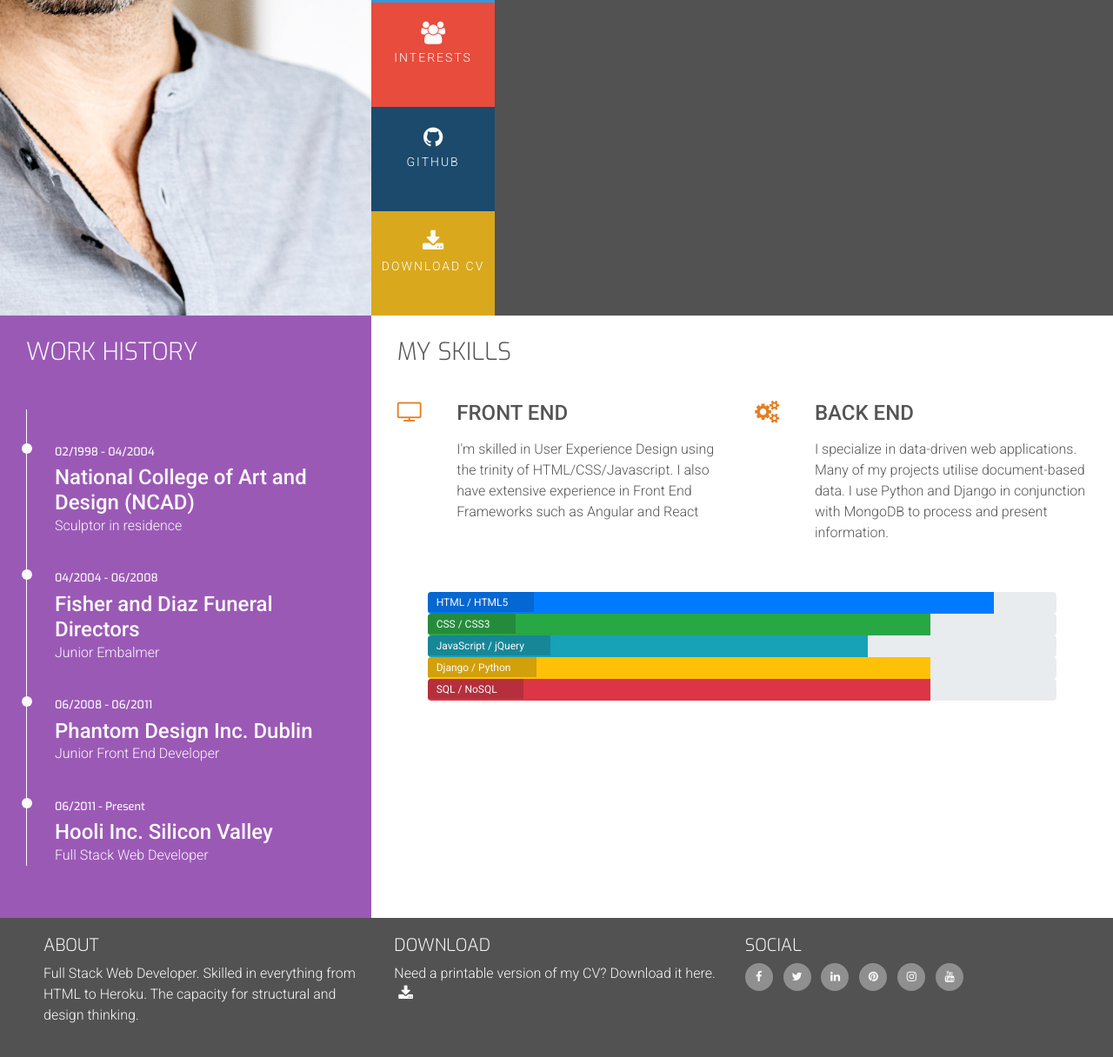
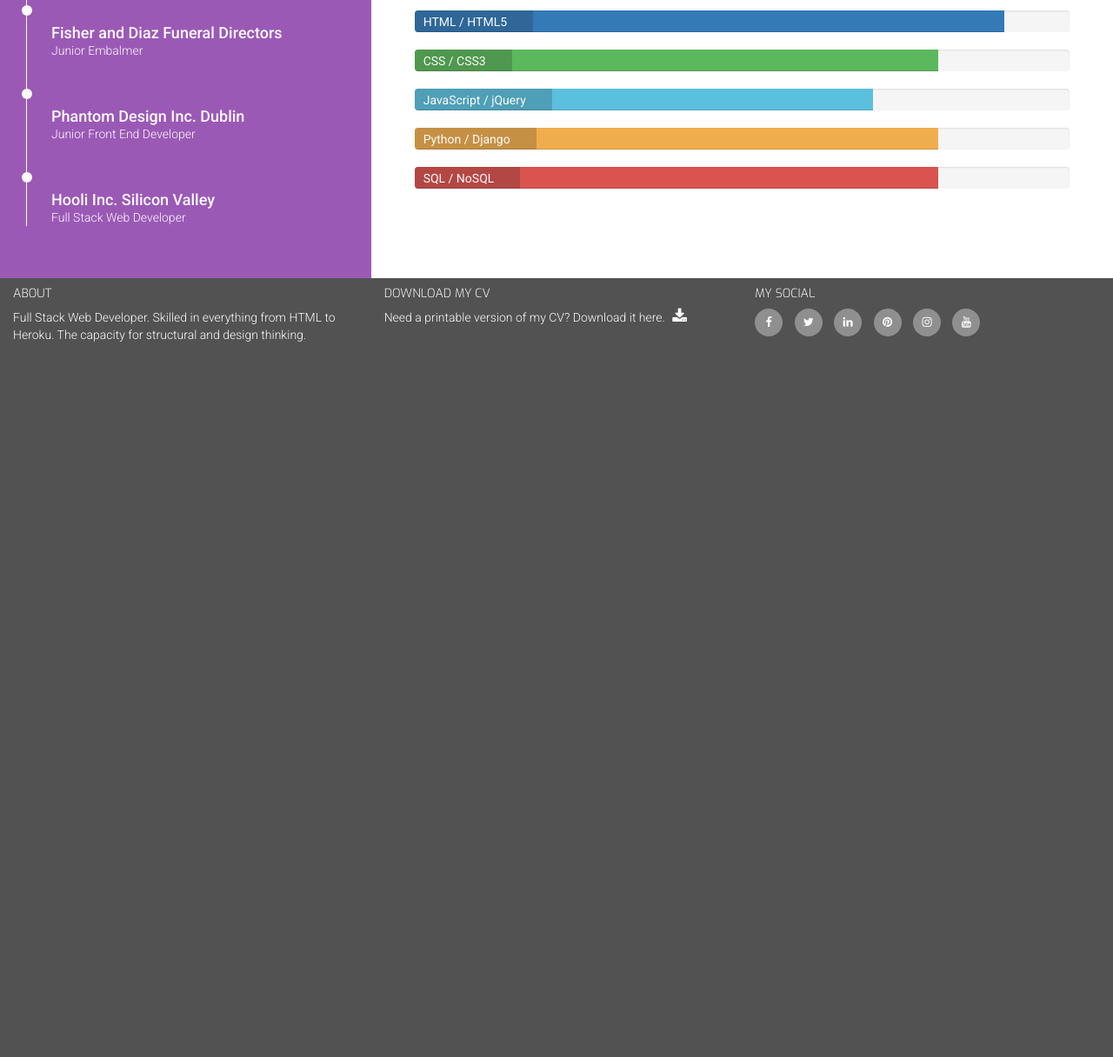
Before and after one commit to davidelan/davide-cv, a plain HTML site: page resume.html in a window 1280 px wide. Shown: the part 606-1822 px from the top of the page at 87% size. After the commit the page ends 1046 px from the top, so only its background shows below. Drawn offline with nearby package versions, Linux system fonts and the light colour scheme.

Commit message:
Update resume.html

```diff
--- a/resume.html
+++ b/resume.html
@@ -1,29 +1,26 @@
 <!DOCTYPE html>
-<html lang="en">
+<html>
     <head>
-    <meta charset="UTF-8">
-    <meta name="viewport" content="width=device-width, initial-scale=1.0">
-    <meta http-equiv="X-UA-Compatible" content="ie=edge">
-    <link rel="stylesheet" href="https://maxcdn.bootstrapcdn.com/bootstrap/4.2.1/css/bootstrap.min.css" type="text/css" />
+        <link rel="stylesheet" href="https://maxcdn.bootstrapcdn.com/bootstrap/3.3.7/css/bootstrap.min.css" type="text/css" />
         <link rel="stylesheet" href="https://maxcdn.bootstrapcdn.com/font-awesome/4.7.0/css/font-awesome.min.css" type="text/css" />
         <link rel="stylesheet" href="https://cdnjs.cloudflare.com/ajax/libs/hover.css/2.1.1/css/hover-min.css" type="text/css" />
-    <link rel="stylesheet" href="assets/css/style.css">
-    <title>Davide</title>
+        <link rel="stylesheet" href="assets/css/style.css" type="text/css" />
     </head>
     <body>
-    <header>
-        <div class="row no-gutters">
-            <a class="col-md-4 logo" href="index.html"></a>
+        <header class="container-fluid">
+            <div class="row">
+                <a href="index.html">
+                    <div class="col-md-4 logo"></div>
+                </a>
                 <div class="col-md-8">
-                <div class="row no-gutters bg-color-name-title">
-                    <div class="col heading">
+                    <div class="row bg-color-name-title">
+                        <div class="heading">
                             <h1 class="name">Davide Laneri</h1>
-                        <h2 class="title"> Full Stack Developer</h2>
+                            <h2 class="title">Full Stack Developer</h2>
                         </div>
                     </div>
-                <div class="row no-gutters">
-                    <div class="col">
-                        <ul id="nav" class="list-inline menucontainer">
+                    <div class="row">
+                        <ul id="nav" class="list-inline clearfix">
                             <li class="col-xs-6 col-sm-2 ui-menu-color-home menuitem">
                                 <a href="index.html" class="hvr-sweep-to-bottom"><i class="fa fa-home" aria-hidden="true"></i><span>Home</span></a>
                             </li>
@@ -48,47 +45,45 @@
             </div>
         </header>
         <section class="container-fluid">
+            <div class="row row-table">
+                <div class="col-xs-12 col-sm-12 col-md-4 bg-color-work-history section-column">
                     <div class="row">
-            <div class="col-md-4 bg-color-work-history section-column">
-                <div class="row">
-                    <div class="col-12">
-                        <h3 class="history-heading uppercase">
-                            Work History
-                        </h3>
+                        <div class="col-md-12">
+                            <h3 class="history-heading uppercase">Work History</h3>
                         </div>
                     </div>
                     <div class="history-items">
-                    <div class="timeline-item" data-dates="02/1998 - 04/2004">
+                        <div class="timeline-item" dates="02/1998 - 04/2004">
                             <h4>National College of Art and Design (NCAD)</h4>
                             <p>Sculptor in residence</p>
                         </div>
-                    <div class="timeline-item" data-dates="04/2004 - 06/2008">
+                        <div class="timeline-item" dates="04/2004 - 06/2008">
                             <h4>Fisher and Diaz Funeral Directors</h4>
                             <p>Junior Embalmer</p>
                         </div>
-                    <div class="timeline-item" data-dates="06/2008 - 06/2011">
+                        <div class="timeline-item" dates="06/2008 - 06/2011">
                             <h4>Phantom Design Inc. Dublin</h4>
                             <p>Junior Front End Developer</p>
                         </div>
-                    <div class="timeline-item" data-dates="06/2011 - Present">
+                        <div class="timeline-item" dates="06/2011 - Present">
                             <h4>Hooli Inc. Silicon Valley</h4>
                             <p>Full Stack Web Developer</p>
                         </div>
                     </div>
                 </div>
-            <div class="col-md-8 bg-color-three-reasons section-column">
+                <div class="col-xs-12 col-sm-12 col-md-8 bg-color-three-reasons section-column">
                     <div class="row">
-                    <div class="col">
+                        <div class="col-md-12">
                             <h3 class="section-heading uppercase">My Skills</h3>
                         </div>
                     </div>
                     <div class="row">
-                    <div class="col-10 offset-1 offset-sm-0 col-sm-4 col-md-6">
+                            <div class="col-xs-10 col-xs-offset-1 col-sm-offset-0 col-sm-4 col-md-6">
                                 <div class="row">
-                            <div class="col-2">
+                                    <div class="col-xs-2 col-sm-2  col-md-2">
                                         <i class="three-reasons-icon fa fa-tv" aria-hidden="true"></i>
                                     </div>
-                            <div class="col-10">
+                                    <div class="col-xs-10 col-sm-10">
                                         <h4 class="three-reasons-heading uppercase">Front End</h4>
                                         <p>
                                             I'm skilled in User Experience Design using the trinity of HTML/CSS/Javascript. I also have extensive experience in Front End Frameworks such as Angular and React
@@ -96,12 +91,12 @@
                                     </div>
                                 </div>
                             </div>
-                    <div class="col-10 offset-1 offset-sm-0 col-sm-4 col-md-6">
+                            <div class="col-xs-10 col-xs-offset-1 col-sm-offset-0 col-sm-4 col-md-6">
                                 <div class="row">
-                            <div class="col-2">
+                                    <div class="col-xs-2 col-sm-2  col-md-2">
                                         <i class="three-reasons-icon fa fa-gears" aria-hidden="true"></i>
                                     </div>
-                            <div class="col-10">
+                                    <div class="col-xs-10 col-sm-10">
                                         <h4 class="three-reasons-heading uppercase">Back End</h4>
                                         <p>
                                             I specialize in data-driven web applications. Many of my projects utilise document-based data. I use Python and Django in conjunction with MongoDB to process and present information.
@@ -111,34 +106,33 @@
                             </div>
                         </div>
                         <div class="row progress-section">
-                    <div class="col">
                             <div class="progress">
-                            <div class="progress-bar" role="progressbar" aria-valuenow="90" aria-valuemin="0" aria-valuemax="100" style="width:90%;">
-                                <span class="sr-only">90% complete</span>
+                                <div class="progress-bar" role="progressbar" aria-valuenow="90" aria-valuemin="0" aria-valuemax="100" style="width:90%">
+                                    <span class="sr-only"> 90% complete</span>
                                 </div>
                                 <span class="progress-type">HTML / HTML5</span>
                             </div>
                             <div class="progress">
-                            <div class="progress-bar bg-success" role="progressbar" aria-valuenow="80" aria-valuemin="0" aria-valuemax="100" style="width:80%;">
-                                <span class="sr-only">80% complete</span>
+                                <div class="progress-bar progress-bar-success" role="progressbar" aria-valuenow="80" aria-valuemin="0" aria-valuemax="100" style="width:80%">
+                                    <span class="sr-only"> 80% complete</span>
                                 </div>
                                 <span class="progress-type">CSS / CSS3</span>
                             </div>
                             <div class="progress">
-                            <div class="progress-bar bg-info" role="progressbar" aria-valuenow="70" aria-valuemin="0" aria-valuemax="100" style="width:70%;">
-                                <span class="sr-only">70% complete</span>
+                                <div class="progress-bar progress-bar-info" role="progressbar" aria-valuenow="70" aria-valuemin="0" aria-valuemax="100" style="width:70%">
+                                    <span class="sr-only"> 70% complete</span>
                                 </div>
                                 <span class="progress-type">JavaScript / jQuery</span>
                             </div>
                             <div class="progress">
-                            <div class="progress-bar bg-warning" role="progressbar" aria-valuenow="80" aria-valuemin="0" aria-valuemax="100" style="width:80%;">
-                                <span class="sr-only">80% complete</span>
+                                <div class="progress-bar progress-bar-warning" role="progressbar" aria-valuenow="80" aria-valuemin="0" aria-valuemax="100" style="width:80%">
+                                    <span class="sr-only"> 80% complete</span>
                                 </div>
-                            <span class="progress-type">Django / Python</span>
+                                <span class="progress-type">Python / Django</span>
                             </div>
                             <div class="progress">
-                            <div class="progress-bar bg-danger" role="progressbar" aria-valuenow="80" aria-valuemin="0" aria-valuemax="100" style="width:80%;">
-                                <span class="sr-only">80% complete</span>
+                                <div class="progress-bar progress-bar-danger" role="progressbar" aria-valuenow="80" aria-valuemin="0" aria-valuemax="100" style="width:80%">
+                                    <span class="sr-only"> 80% complete</span>
                                 </div>
                                 <span class="progress-type">SQL / NoSQL</span>
                             </div>
@@ -146,65 +140,32 @@
                     </div>
                 </div>
             </div>
-
         </section>
         <footer class="container-fluid">
-        <div id="footer-details" class="row">
+            <div class="row">
                 <div class="col-sm-4">
                     <h5 class="uppercase general-sub">About</h5>
                     <p class="inline-block">
-                    Full Stack Web Developer. Skilled in everything from HTML to Heroku. The capacity for structural and design thinking.
+                        Full Stack Web Developer. Skilled in everything from HTML to Heroku.
+                        The capacity for structural and design thinking.
                     </p>
                 </div>
                 <div class="col-sm-4">
-                <h5 class="uppercase general-sub">Download</h5>
+                    <h5 class="uppercase general-sub">Download My CV</h5>
                     <p class="inline-block">
                         Need a printable version of my CV? Download it here.
-                    <a href="assets/cv/sample-cv.pdf" target="_blank" class="cv-pdf">
-                        <i class="fa fa-download" aria-hidden="true"></i>
-                        <span class="sr-only">Download link.</span>
-                    </a>
+                        <a href="#" class="cv-pdf"><i class="fa fa-download" aria-hidden="true"></i></a>
                     </p>
                 </div>
                 <div class="col-sm-4">
-                <h5 class="uppercase general-sub">Social</h5>
+                    <h5 class="uppercase general-sub">My Social</h5>
                     <ul class="list-inline social-links">
-                    <li class="list-inline-item">
-                        <a target="_blank" href="#">
-                            <i class="fa fa-facebook" aria-hidden="true"></i>
-                            <span class="sr-only">Facebook</span>
-                        </a>
-                    </li>
-                    <li class="list-inline-item">
-                        <a target="_blank" href="#">
-                            <i class="fa fa-twitter" aria-hidden="true"></i>
-                            <span class="sr-only">Twitter</span>
-                        </a>
-                    </li>
-                    <li class="list-inline-item">
-                        <a target="_blank" href="#">
-                            <i class="fa fa-linkedin" aria-hidden="true"></i>
-                            <span class="sr-only">LinkedIn</span>
-                        </a>
-                    </li>
-                    <li class="list-inline-item">
-                        <a target="_blank" href="#">
-                            <i class="fa fa-pinterest" aria-hidden="true"></i>
-                            <span class="sr-only">Pinterest</span>
-                        </a>
-                    </li>
-                    <li class="list-inline-item">
-                        <a target="_blank" href="#">
-                            <i class="fa fa-instagram" aria-hidden="true"></i>
-                            <span class="sr-only">Instagram</span>
-                        </a>
-                    </li>
-                    <li class="list-inline-item">
-                        <a target="_blank" href="#">
-                            <i class="fa fa-youtube" aria-hidden="true"></i>
-                            <span class="sr-only">YouTube</span>
-                        </a>
-                    </li>
+                        <li><a target="_blank" href="#"><i class="fa fa-facebook"></i></a></li>
+                        <li><a target="_blank" href="#"><i class="fa fa-twitter"></i></a></li>
+                        <li><a target="_blank" href="#"><i class="fa fa-linkedin"></i></a></li>
+                        <li><a target="_blank" href="#"><i class="fa fa-pinterest"></i></a></li>
+                        <li><a target="_blank" href="#"><i class="fa fa-instagram"></i></a></li>
+                        <li><a target="_blank" href="#"><i class="fa fa-youtube"></i></a></li>
                     </ul>
                 </div>
             </div>
```
Lines whose indentation alone changed are shown as unchanged.
